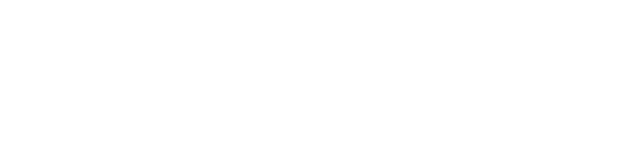
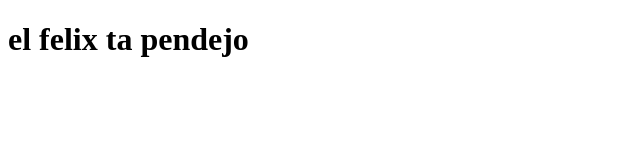
Before and after one commit to SAICOF254/Prueva-de-Git-1, a plain HTML site: page Index.html in a window 1280 px wide. Shown: the whole page, without its empty margins (0-640 px from the left). Drawn offline with Linux system fonts and the light colour scheme.

Commit message:
añadido header

```diff
--- a/Index.html
+++ b/Index.html
@@ -8,6 +8,6 @@
 </head>
 
 <body>
-
+    <h1>el felix ta pendejo</h1>
 </body>
 </html>
```
